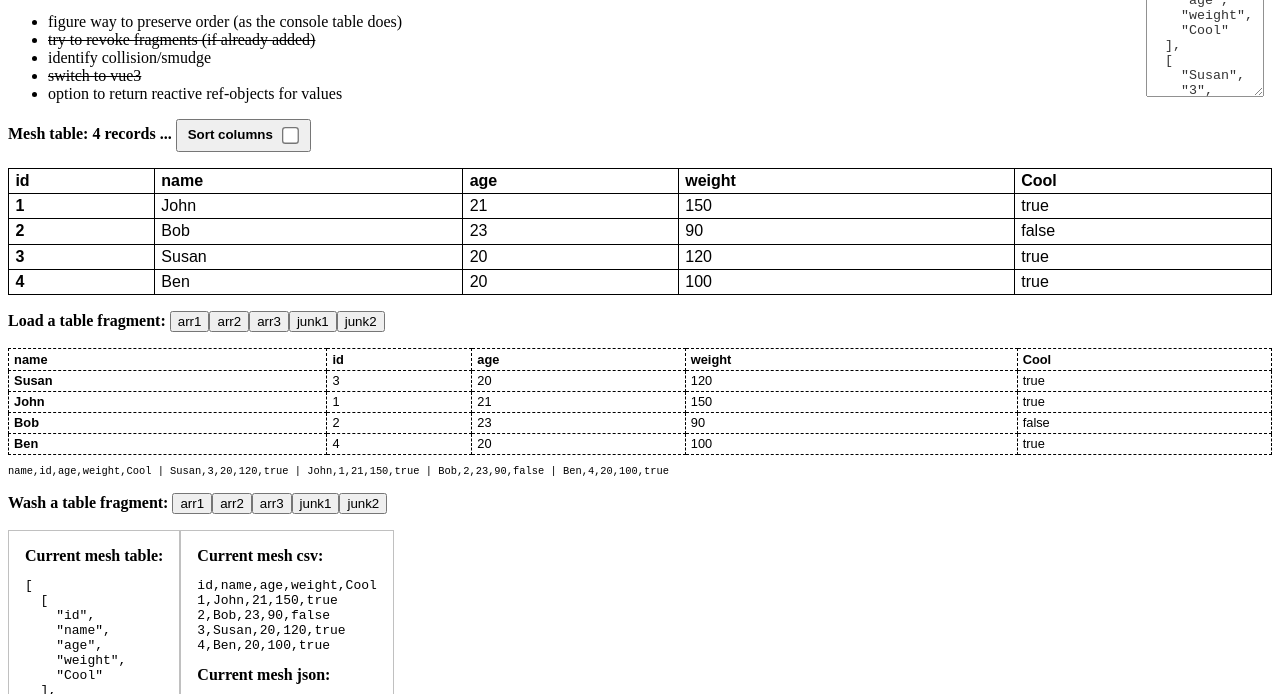
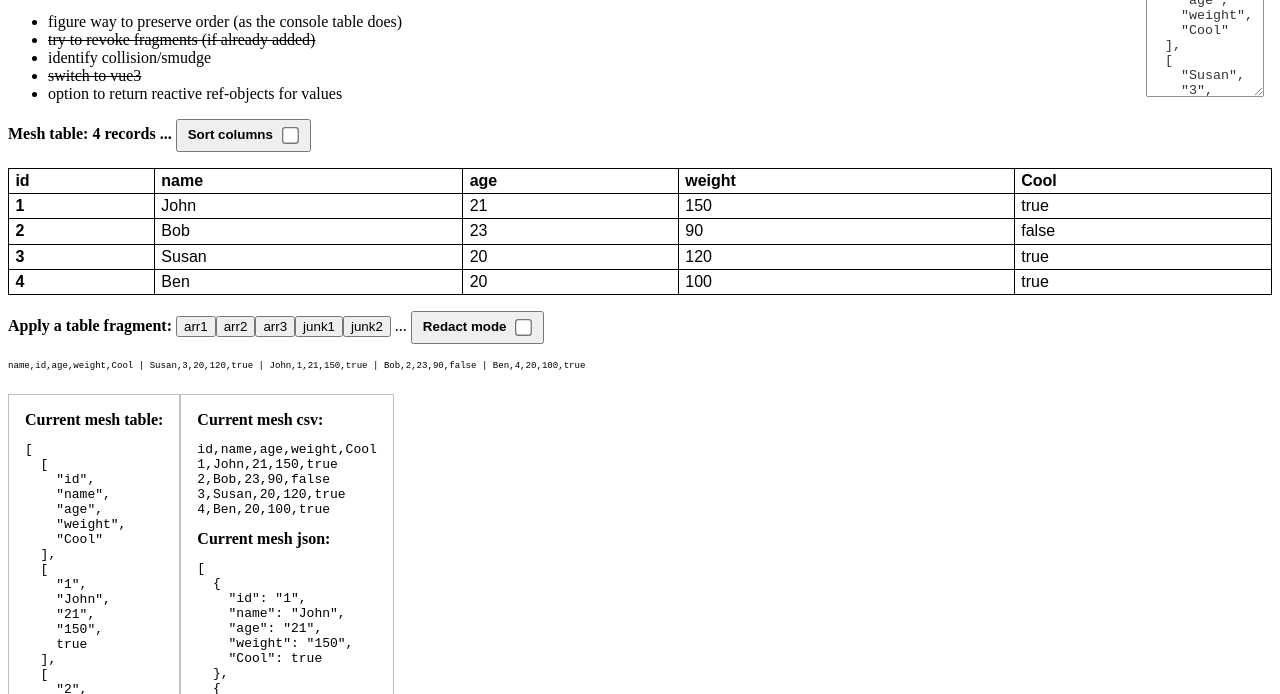
Before and after one commit to dvdrtrgn/tests, a website with bundled scripts: page ArrayFun/index.html in a window 1280 px wide. Both pictures are taken after a click on the button "arr1". Shown: the part 101-795 px from the top of the page. Built offline with nearby package versions, Linux system fonts and the light colour scheme.

Commit message:
Simplify with redact mode

```diff
--- a/ArrayFun/App.js
+++ b/ArrayFun/App.js
@@ -20,15 +20,16 @@ export default Vue.createApp({
       freshFrag: [],
       table: [[null]],
       sortCols: false,
+      redactMode: false,
     };
   },
   methods: {
     previewFrag(nom) {
-      let frag = frags.copy(nom);
+      let frag = frags.copy(nom) || [];
       let hint = frag.join(' | ');
 
       this.preFrag = frag;
-      this.hintFrag = hint;
+      if (nom) this.hintFrag = hint;
     },
     addToDB(nom) {
       let frag = frags.copy(nom);
@@ -60,13 +61,15 @@ export default Vue.createApp({
     },
     fragActions() {
       return {
-        click: (evt) => this.addToDB(evt.target.name),
+        click: (evt) => {
+          if (this.redactMode) {
+            this.wipeFromDB(evt.target.name);
+          } else {
+            this.addToDB(evt.target.name);
+          }
+        },
         mouseover: (evt) => this.previewFrag(evt.target.name),
-      };
-    },
-    fragWash() {
-      return {
-        click: (evt) => this.wipeFromDB(evt.target.name),
+        mouseleave: (evt) => this.previewFrag(),
       };
     },
   },
--- a/ArrayFun/index.html
+++ b/ArrayFun/index.html
@@ -36,28 +36,21 @@
 
     <div>
       <p>
-        <b>Load a table fragment: </b>
+        <b>Apply a table fragment: </b>
         <button v-on="fragActions" name="arr1">arr1</button>
         <button v-on="fragActions" name="arr2">arr2</button>
         <button v-on="fragActions" name="arr3">arr3</button>
         <button v-on="fragActions" name="junk1">junk1</button>
         <button v-on="fragActions" name="junk2">junk2</button>
+        ...
+        <button v-if="recordsTotal" class="togbutton">
+          <label>Redact mode <input type="checkbox" v-model="redactMode"></label>
+        </button>
       </p>
       <div class="shrink">
+        <pre>{{ hintFrag }}</pre>
         <table-array :table="preFrag"></table-array>
-        <pre>{{ hintFrag }}</pre>
       </div>
-    </div>
-
-    <div>
-      <p>
-        <b>Wash a table fragment: </b>
-        <button v-on="fragWash" name="arr1">arr1</button>
-        <button v-on="fragWash" name="arr2">arr2</button>
-        <button v-on="fragWash" name="arr3">arr3</button>
-        <button v-on="fragWash" name="junk1">junk1</button>
-        <button v-on="fragWash" name="junk2">junk2</button>
-      </p>
     </div>
 
     <section class="flex">
--- a/ArrayFun/style.scss
+++ b/ArrayFun/style.scss
@@ -47,8 +47,12 @@ textarea {
 
 .shrink {
   font-family: monospace;
-  zoom: 0.8;
+  height: 3rem;
+  position: relative;
+  z-index: 1;
+  zoom: 0.7;
   td {
+    background-color: wheat;
     border-style: dashed;
   }
 }
```
Also changed, not shown: ArrayFun/style.css.
